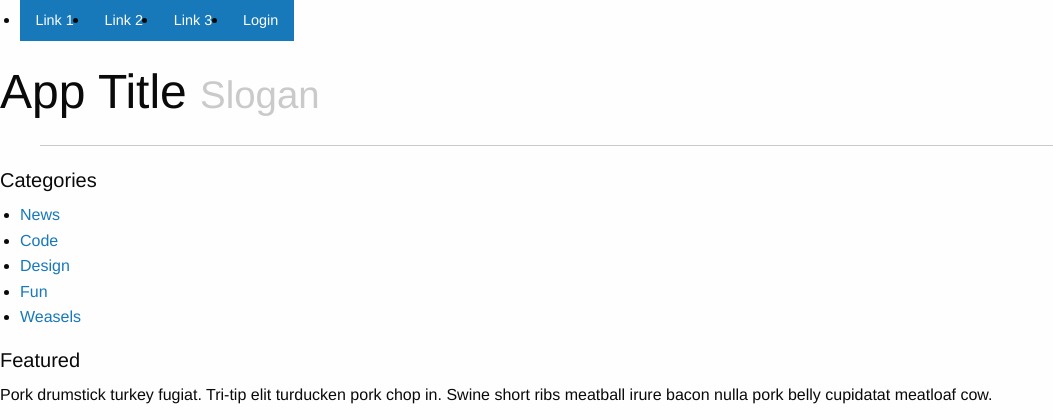
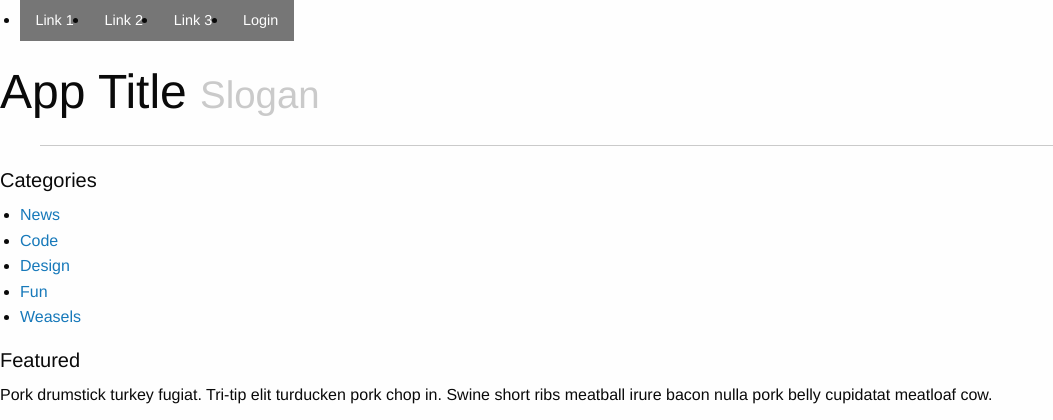
Before and after one commit to xtranophilist/ekpasal, a Django app: page / in a window 1280 px wide. Shown: the top 420 px of the page, without its empty margins (0-1053 px from the left). Run offline with Django 3.2, Linux system fonts and the light colour scheme; some libraries are stand-ins or nearby versions.

Commit message:
updated base template

```diff
--- a/templates/base.html
+++ b/templates/base.html
@@ -1,45 +1,46 @@
 <!DOCTYPE html>
-<!--[if IE 8]>    <html class="no-js lt-ie9" lang="en"> <![endif]-->
-<!--[if gt IE 8]><!-->
-<html class="no-js" lang="en"> <!--<![endif]-->
+<html>
 <head>
     <meta charset="utf-8"/>
 
-    <!-- Set the viewport width to device width for mobile -->
     <meta name="viewport" content="width=device-width"/>
 
     <title>{% block title %}{% endblock %}</title>
 
-    <link rel="stylesheet" type="text/css" href="{{ STATIC_URL }}css/base.css">
-    {#    <script src="{{ STATIC_URL }}js/vendors/jquery.min.js"></script>#}
+
+
 
     <link rel="stylesheet" href="{{ STATIC_URL }}css/normalize.css">
     <link rel="stylesheet" href="{{ STATIC_URL }}css/foundation.css">
+    <link rel="stylesheet" href="{{ STATIC_URL }}css/base.css">
+    <link rel="stylesheet" href="{{ STATIC_URL }}css/print.css" media="print">
 
+    <script src="{{ STATIC_URL }}js/vendor/jquery.js"></script>
     <script src="{{ STATIC_URL }}js/vendor/custom.modernizr.js"></script>
+    <script src="{{ STATIC_URL }}js/foundation.min.js"></script>
 
-    {% block head_end %}{% endblock %}
+    {% block extra_head %}{% endblock %}
 
 </head>
 <body>
 
 <!-- Nav Bar -->
 
-<div class="row">
+<header class="row">
     <div class="large-16 columns">
         <div class="nav-bar right">
             <ul class="button-group">
-                <li><a href="#" class="button">Link 1</a></li>
-                <li><a href="#" class="button">Link 2</a></li>
-                <li><a href="#" class="button">Link 3</a></li>
+                <li><a href="#" class="small secondary button">Link 1</a></li>
+                <li><a href="#" class="small secondary button">Link 2</a></li>
+                <li><a href="#" class="small secondary button">Link 3</a></li>
                 {% if user.is_admin %}
-                    <li><a href="/admin" class="button">Admin Panel</a></li>
+                    <li><a href="/admin" class="small secondary button">Admin Panel</a></li>
                 {% endif %}
 
                 {% if user.is_authenticated %}
-                    <li><a href="{% url 'logout' %}" class="button">Logout</a></li>
+                    <li><a href="{% url 'logout' %}" class="small secondary button">Logout</a></li>
                 {% else %}
-                    <li><a href="{% url 'login' %}" class="button">Login</a></li>
+                    <li><a href="{% url 'login' %}" class="small secondary button">Login</a></li>
                 {% endif %}
             </ul>
         </div>
@@ -48,7 +49,7 @@
         </h1>
         <hr/>
     </div>
-</div>
+</header>
 
 <!-- End Nav -->
 
@@ -107,12 +108,6 @@
 </footer>
 
 <script>
-    document.write('<script src={{ STATIC_URL }}js/vendor/' +
-            ('__proto__' in {} ? 'zepto' : 'jquery') +
-            '.js><\/script>')
-</script>
-<script src="{{ STATIC_URL }}js/foundation.min.js"></script>
-<script>
     $(document).foundation();
 </script>
 
```
